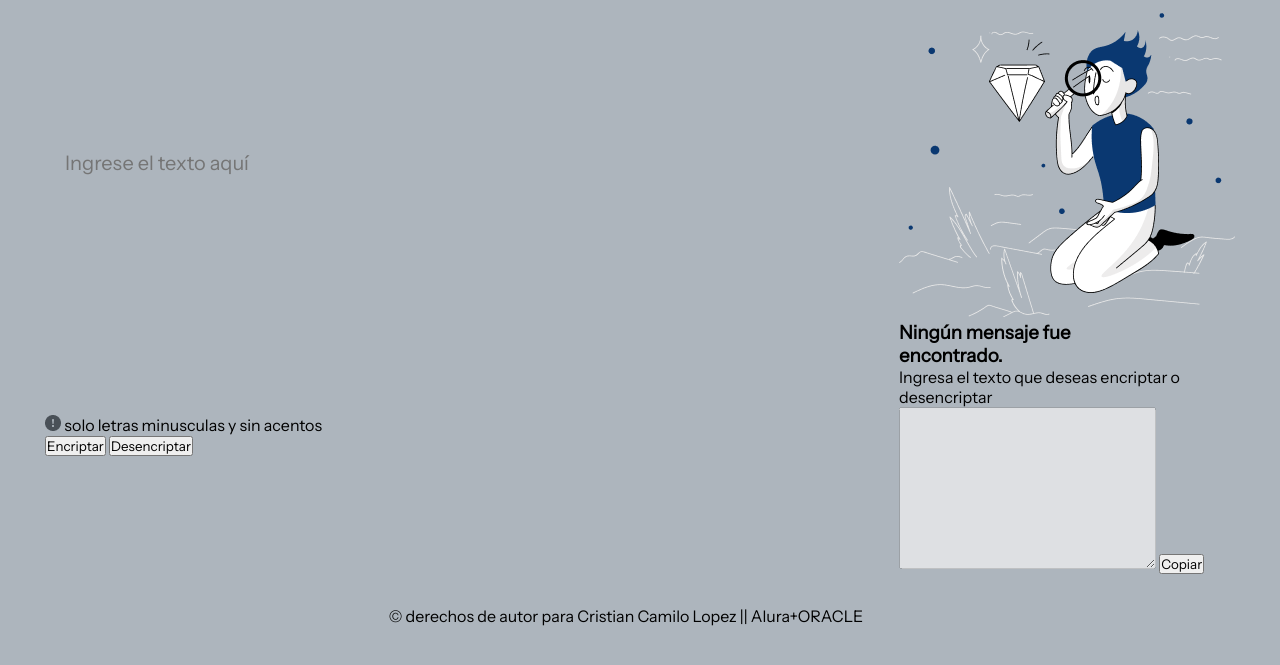
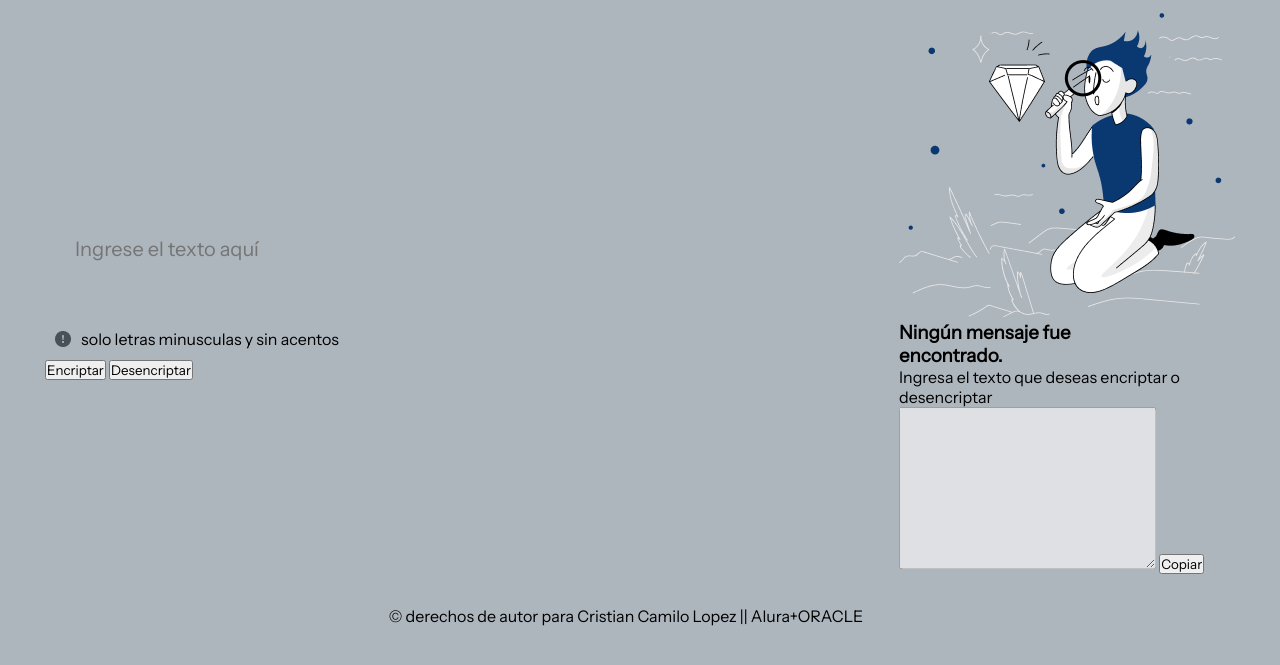
Before and after one commit to CristianLopez3/challenger-encriptador, a plain HTML site: page index.html in a window 1280 px wide. Shown: the part 57-722 px from the top of the page. Drawn offline with Linux system fonts and the light colour scheme.

Commit message:
textarea and paragraph corregido

```diff
--- a/css/style.css
+++ b/css/style.css
@@ -50,10 +50,28 @@ form{
     width: 70%;
 }
 
+.enc{
+    padding: 10px;
+    display: flex;
+    justify-content: center;
+    align-items: flex-start;
+    flex-direction: column;
+}
+
+.enc p{
+    display: flex;
+    justify-content: center;
+    align-items: center;
+    gap: 10px;
+}
+
 form textarea{
     width: 70%;
     border-color: none;
     resize: none;
+    min-height: 50px;
+    max-height: 300px;
+    height: auto;
     padding: 20px 20px;
     background: transparent;
     font-size: 20px;
--- a/index.html
+++ b/index.html
@@ -18,9 +18,11 @@
 
             <!-- textarea que recibe el texto -->
             <form  action="#">
+                <div class="enc">
+                    <textarea name="textarea" id="textarea" cols="30" rows="3" placeholder="Ingrese el texto aquí"></textarea>
+                    <p id="alert" id="miTextarea"> <img src="img/exlamacion.png" alt="!"> solo letras minusculas y sin acentos</p>
+                </div>
 
-                <textarea name="textarea" id="textarea" cols="30" rows="10" placeholder="Ingrese el texto aquí"></textarea>
-                <p id="alert"> <img src="img/exlamacion.png" alt="!"> solo letras minusculas y sin acentos</p>
 
                 <div class="buttons">
                     <input id="encrypt" type="button" value="Encriptar">
```
